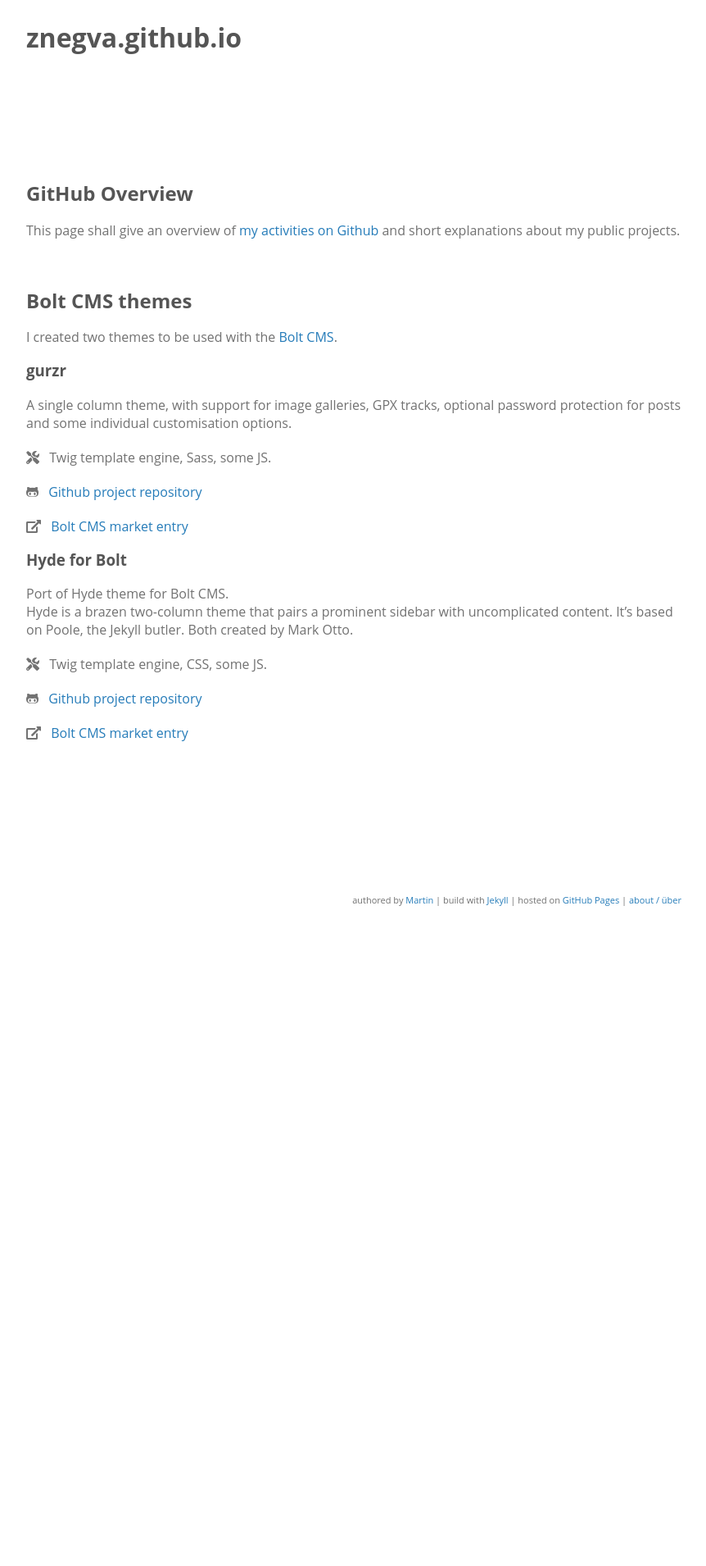
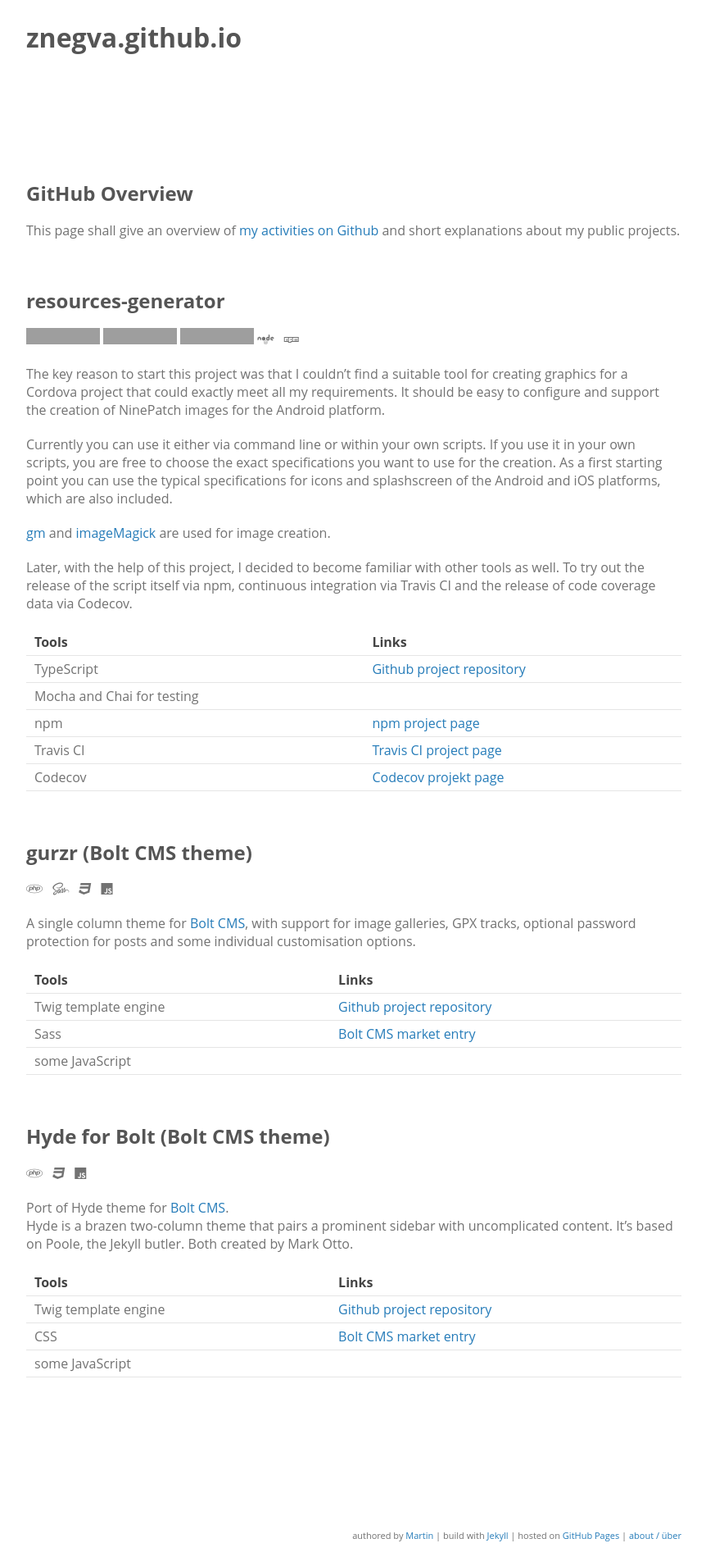
Before and after one commit to znegva/znegva.github.io, a Jekyll site: the page built from overview.md, in a window 1280 px wide. Shown: the whole page at 82% size, without its empty margins (208-1070 px from the left). Built offline with Jekyll 4.4.1, drawn with Linux system fonts in a browser that asks for light colours; the repository's description, which GitHub fills in, is left out; before the commit the page ends 1135 px from its top, so only the background shows below that; grey boxes are pictures that could not be loaded.

Commit message:
new: Add resources-generator to overview, also polish whole doc

```diff
--- a/overview.md
+++ b/overview.md
@@ -10,36 +10,65 @@
 
 &nbsp;
 
-## Bolt CMS themes
+## resources-generator
+[![Build Status](https://travis-ci.com/znegva/resources-generator.svg?branch=master)](https://travis-ci.com/znegva/resources-generator)
+[![codecov](https://codecov.io/gh/znegva/resources-generator/branch/master/graph/badge.svg)](https://codecov.io/gh/znegva/resources-generator)
+[![npm version](https://badge.fury.io/js/resources-generator.svg)](https://badge.fury.io/js/resources-generator)
+<i class="fab fa-node"></i>
+<i class="fab fa-npm"></i>
 
-I created two themes to be used with the [Bolt CMS](//bolt.cm).
+The key reason to start this project was that I couldn't find a suitable tool for creating graphics for a Cordova project that could exactly meet all my requirements.
+It should be easy to configure and support the creation of NinePatch images for the Android platform.
 
-### gurzr
+Currently you can use it either via command line or within your own scripts.
+If you use it in your own scripts, you are free to choose the exact specifications you want to use for the creation.
+As a first starting point you can use the typical specifications for icons and splashscreen of the Android and iOS platforms, which are also included.
 
-A single column theme, with support for image galleries, GPX tracks, optional password protection for posts and some individual customisation options.
+[gm](http://aheckmann.github.io/gm/) and [imageMagick](http://www.imagemagick.org/) are used for image creation.
 
-<i class="fas fa-tools"></i>
-Twig template engine, Sass, some JS.
+Later, with the help of this project, I decided to become familiar with other tools as well.
+To try out the release of the script itself via npm, continuous integration via Travis CI and the release of code coverage data via Codecov.
 
-<i class="fab fa-github-alt"></i>
-[Github project repository](https://github.com/znegva/gurzr)
+| Tools                      | Links                                                                      |
+| -------------------------- | -------------------------------------------------------------------------- |
+| TypeScript                 | [Github project repository](https://github.com/znegva/resources-generator) |
+| Mocha and Chai for testing |                                                                            |
+| npm                        | [npm project page](https://www.npmjs.com/package/resources-generator)      |
+| Travis CI                  | [Travis CI project page](https://travis-ci.com/znegva/resources-generator) |
+| Codecov                    | [Codecov projekt page](https://codecov.io/gh/znegva/resources-generator)   |
 
-<i class="fas fa-external-link-alt"></i>
-[Bolt CMS market entry](https://market.bolt.cm/view/znegva/bolt-theme-gurzr)
+&nbsp;
 
-### Hyde for Bolt
+## gurzr (Bolt CMS theme)
 
-Port of Hyde theme for Bolt CMS.
+<i class="fab fa-php"></i>
+<i class="fab fa-sass"></i>
+<i class="fab fa-css3"></i>
+<i class="fab fa-js"></i>
+
+A single column theme for [Bolt CMS](//bolt.cm), with support for image galleries, GPX tracks, optional password protection for posts and some individual customisation options.
+
+| Tools                | Links                                                                        |
+| -------------------- | ---------------------------------------------------------------------------- |
+| Twig template engine | [Github project repository](https://github.com/znegva/gurzr)                 |
+| Sass                 | [Bolt CMS market entry](https://market.bolt.cm/view/znegva/bolt-theme-gurzr) |
+| some JavaScript      |                                                                              |
+
+&nbsp;
+
+## Hyde for Bolt (Bolt CMS theme)
+<i class="fab fa-php"></i>
+<i class="fab fa-css3"></i>
+<i class="fab fa-js"></i>
+
+Port of Hyde theme for [Bolt CMS](//bolt.cm).
 Hyde is a brazen two-column theme that pairs a prominent sidebar with uncomplicated content. It's based on Poole, the Jekyll butler. Both created by Mark Otto.
 
-<i class="fas fa-tools"></i>
-Twig template engine, CSS, some JS.
-
-<i class="fab fa-github-alt"></i>
-[Github project repository](https://github.com/znegva/hyde-for-bolt)
-
-<i class="fas fa-external-link-alt"></i>
-[Bolt CMS market entry](https://market.bolt.cm/view/znegva/bolt-theme-hyde)
+| Tools                | Links                                                                       |
+| -------------------- | --------------------------------------------------------------------------- |
+| Twig template engine | [Github project repository](https://github.com/znegva/hyde-for-bolt)        |
+| CSS                  | [Bolt CMS market entry](https://market.bolt.cm/view/znegva/bolt-theme-hyde) |
+| some JavaScript      |                                                                             |
 
 <!--
 ## Appreciations
```
